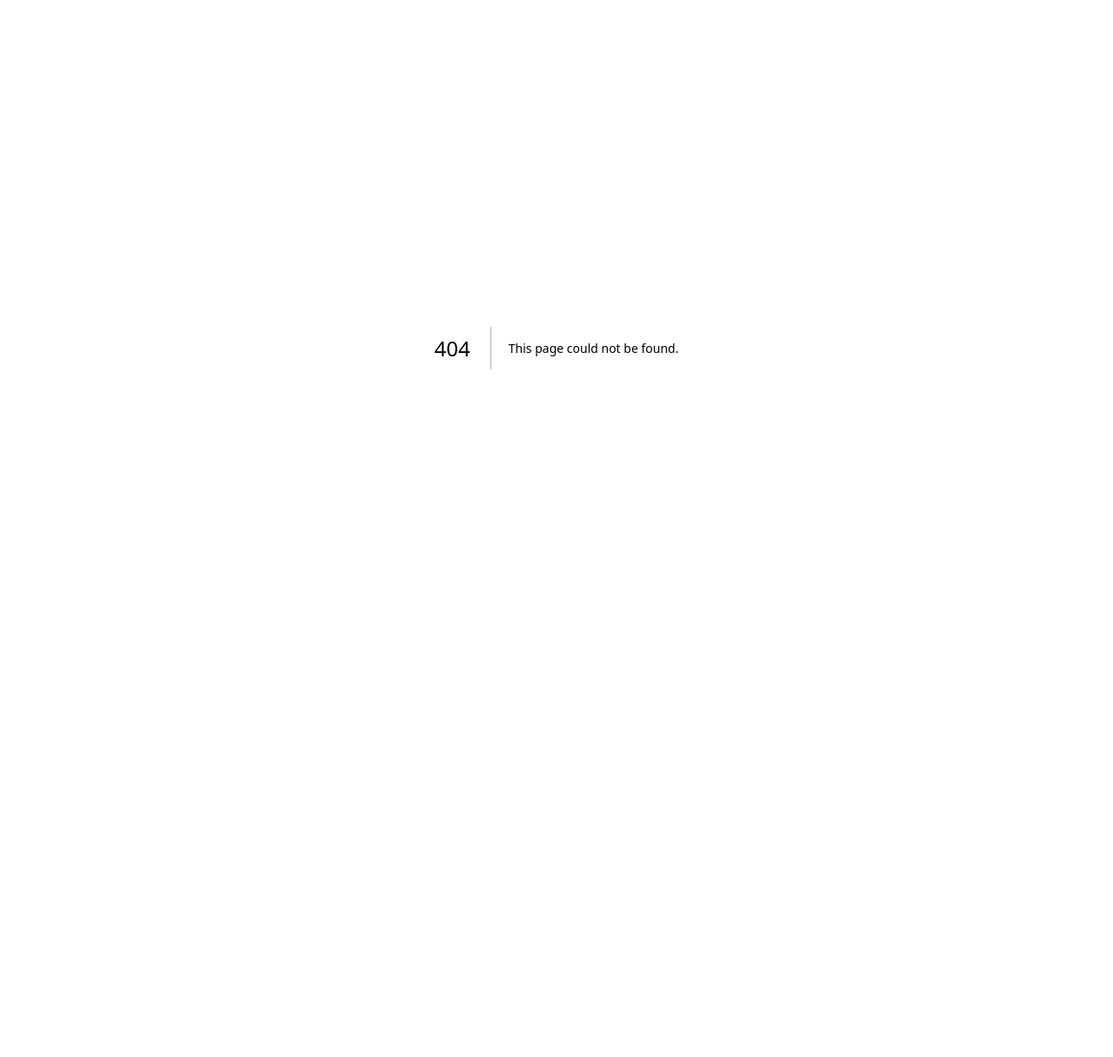
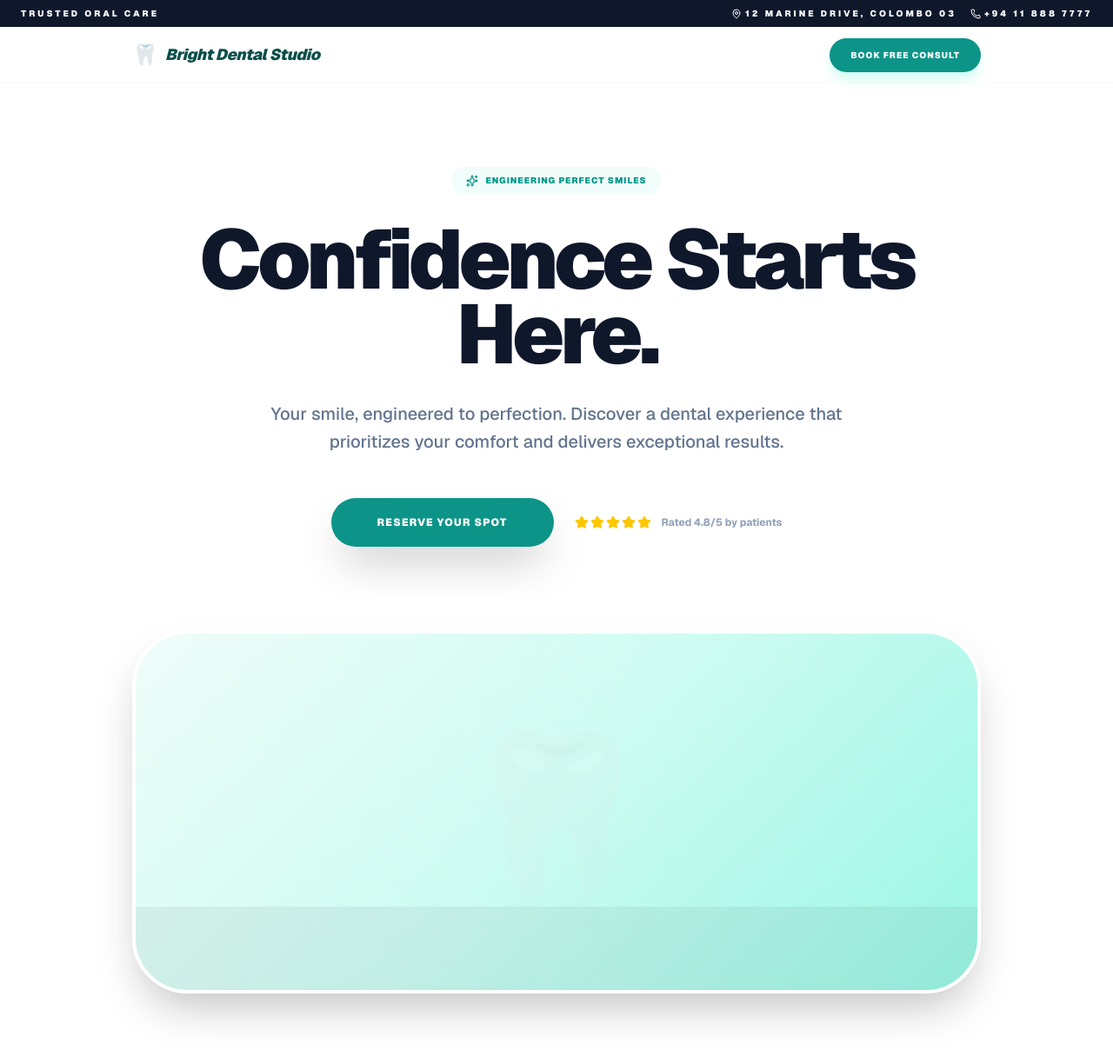
Before and after one commit to FlexSlotCustom0/FlexSlotCustom, a Next.js app in the folder frontend/: page /templates/dental-bright in a window 1280 px wide. Before the commit this address had no page. Shown: the top 1216 px of the page at 87% size. Before the commit the page ends 800 px from the top, so only its background shows below. Built offline with nearby package versions, Linux system fonts and the light colour scheme.

Commit message:
dental Bright template

```diff
--- /dev/null
+++ b/frontend/src/app/templates/dental-bright/page.tsx
@@ -0,0 +1,191 @@
+"use client";
+
+import { motion } from "framer-motion";
+import {
+  MapPin, Clock, Phone, Star, Calendar, ChevronRight,
+  Shield, Check, Sparkles, Heart, HelpCircle, Stethoscope,
+} from "lucide-react";
+import Link from "next/link";
+import { useTemplateContext } from "@/components/TemplateContext";
+
+const fadeUp = {
+  hidden: { opacity: 0, y: 20 },
+  visible: (i: number) => ({
+    opacity: 1,
+    y: 0,
+    transition: { delay: i * 0.05, duration: 0.5, ease: "easeOut" },
+  }),
+};
+
+export default function DentalBrightTemplate() {
+  const {
+    shopData: shop,
+    staff: doctors,
+    offerings: serviceCategories,
+    faqs,
+    reviews
+  } = useTemplateContext();
+
+  return (
+    <div className="min-h-screen bg-white text-slate-900 font-sans selection:bg-teal-100">
+      {/* ── Top Bar ── */}
+      <div className="bg-slate-900 text-white py-2 px-6 text-[10px] font-black uppercase tracking-[0.3em] flex justify-between items-center">
+        <span>Trusted Oral Care</span>
+        <div className="flex gap-4">
+          <span className="flex items-center gap-1"><MapPin className="w-3 h-3" /> {shop.address}</span>
+          <span className="flex items-center gap-1"><Phone className="w-3 h-3" /> {shop.phone}</span>
+        </div>
+      </div>
+
+      {/* ── Sticky Nav ── */}
+      <nav className="sticky top-0 w-full z-50 bg-white/80 backdrop-blur-xl border-b border-teal-50">
+        <div className="max-w-5xl mx-auto px-6 h-16 flex items-center justify-between">
+          <div className="flex items-center gap-2">
+            <span className="text-2xl">{shop.logo}</span>
+            <span className="font-black text-lg tracking-tight italic text-teal-900">{shop.name}</span>
+          </div>
+          <button
+            className="text-white text-[10px] font-black uppercase tracking-widest px-6 py-3 rounded-full transition-all hover:scale-[1.03] shadow-lg shadow-teal-100"
+            style={{ backgroundColor: shop.primaryColor }}
+          >
+            Book Free Consult
+          </button>
+        </div>
+      </nav>
+
+      <main className="max-w-5xl mx-auto px-6">
+        {/* ── Hero ── */}
+        <section className="py-24 text-center">
+          <motion.div initial={{ opacity: 0, scale: 0.9 }} animate={{ opacity: 1, scale: 1 }}>
+            <div className="inline-flex items-center gap-2 px-4 py-2 rounded-full bg-teal-50 text-teal-600 text-[10px] font-black uppercase tracking-widest mb-8">
+              <Sparkles className="w-3.5 h-3.5" /> Engineering Perfect Smiles
+            </div>
+            <h1 className="text-6xl md:text-8xl font-black tracking-tighter mb-8 leading-[0.9] text-slate-900">
+              Confidence Starts Here.
+            </h1>
+            <p className="text-slate-500 font-medium text-xl mb-12 max-w-2xl mx-auto leading-relaxed">
+              {shop.tagline}. Discover a dental experience that prioritizes your comfort and delivers exceptional results.
+            </p>
+            <div className="flex flex-col sm:flex-row items-center justify-center gap-6">
+               <button
+                 className="w-full sm:w-64 text-white font-black text-xs uppercase tracking-widest px-10 py-5 rounded-full shadow-2xl hover:translate-y-[-2px] transition-all"
+                 style={{ backgroundColor: shop.primaryColor }}
+               >
+                 Reserve Your Spot
+               </button>
+               <div className="flex items-center gap-3">
+                  <div className="flex items-center gap-0.5 text-yellow-400">
+                     {[1,2,3,4,5].map(i => <Star key={i} className="w-4 h-4 fill-current" />)}
+                  </div>
+                  <span className="text-xs font-bold text-slate-400">Rated {shop.rating}/5 by patients</span>
+               </div>
+            </div>
+          </motion.div>
+        </section>
+
+        {/* ── Image Feature ── */}
+        <motion.div
+           initial={{ opacity: 0, y: 40 }}
+           whileInView={{ opacity: 1, y: 0 }}
+           viewport={{ once: true }}
+           className="w-full aspect-[21/9] rounded-[4rem] overflow-hidden relative shadow-2xl border-4 border-white mb-24"
+           style={{ background: shop.bannerGradient }}
+        >
+           {!shop.bannerUrl && (
+             <div className="w-full h-full flex items-center justify-center text-[180px] grayscale opacity-10">🦷</div>
+           )}
+           <div className="absolute inset-x-0 bottom-0 p-12 bg-black/5" />
+        </motion.div>
+
+        {/* ── Benefits ── */}
+        <section className="py-20 bg-teal-50/-10 grid md:grid-cols-3 gap-12 mb-24">
+           {[
+             { t: 'Modern Tech', d: 'Intraoral scanners and 3D digital impressions.' },
+             { t: 'Painless Care', d: 'Advanced sedation options for a stress-free visit.' },
+             { t: 'Family First', d: 'Complete care for toddlers to seniors.' },
+           ].map((b, i) => (
+             <div key={i} className="text-center">
+                <div className="w-12 h-12 rounded-2xl bg-teal-50 flex items-center justify-center mx-auto mb-6">
+                   <Check className="w-6 h-6 text-teal-600" />
+                </div>
+                <h4 className="font-black text-lg mb-2 tracking-tight">{b.t}</h4>
+                <p className="text-slate-500 text-sm font-medium leading-relaxed">{b.d}</p>
+             </div>
+           ))}
+        </section>
+
+        {/* ── Specialists ── */}
+        <section className="mb-24">
+           <div className="flex justify-between items-end mb-12">
+              <div>
+                 <h2 className="text-[10px] font-black uppercase tracking-widest text-teal-600 mb-2">The Studio Team</h2>
+                 <h3 className="text-4xl font-black tracking-tight text-slate-900">Expert Clinicians.</h3>
+              </div>
+              <button className="hidden md:flex items-center gap-2 text-xs font-black uppercase tracking-widest text-slate-400 hover:text-teal-600 transition-colors">
+                 Meet Everyone <ChevronRight className="w-4 h-4" />
+              </button>
+           </div>
+
+           <div className="grid md:grid-cols-2 gap-8">
+              {doctors.map((d, i) => (
+                <div key={i} className="flex gap-8 p-8 rounded-[3rem] bg-slate-50 border border-slate-100 hover:bg-white hover:shadow-xl transition-all group">
+                   <div className="w-32 h-32 rounded-[2.5rem] bg-teal-100 overflow-hidden shrink-0 group-hover:scale-105 transition-transform">
+                      {d.imageUrl ? <img src={d.imageUrl} className="w-full h-full object-cover" /> : <div className="w-full h-full flex items-center justify-center text-4xl">{d.avatar}</div>}
+                   </div>
+                   <div className="flex flex-col justify-center">
+                      <h4 className="font-black text-xl mb-1">{d.name}</h4>
+                      <p className="text-sm text-slate-400 font-bold uppercase tracking-widest mb-3">{d.role}</p>
+                      <p className="text-xs text-slate-500 line-clamp-2 italic">“Providing results that make my patients truly happy to smile.”</p>
+                   </div>
+                </div>
+              ))}
+           </div>
+        </section>
+
+        {/* ── Services (Table) ── */}
+        <section className="mb-24">
+           <div className="p-10 rounded-[3rem] bg-teal-900 text-white relative overflow-hidden">
+              <div className="absolute top-0 right-0 p-10 opacity-10 text-[200px] leading-none">🦷</div>
+              <h3 className="text-4xl font-black mb-12 relative z-10">Signature Treatments</h3>
+              <div className="space-y-6 relative z-10">
+                 {serviceCategories.map((cat, ci) => (
+                    <div key={ci} className="space-y-3">
+                       {cat.services.map((svc: any, si: number) => (
+                          <div key={si} className="flex items-center justify-between pb-4 border-b border-white/10 hover:border-white/40 transition-colors cursor-pointer group">
+                             <div>
+                                <h4 className="font-black text-lg group-hover:text-teal-400 transition-colors">{svc.name}</h4>
+                                <p className="text-xs text-white/50 font-medium">{svc.desc}</p>
+                             </div>
+                             <div className="text-right">
+                                <span className="font-black text-xl block">{svc.price}</span>
+                                <span className="text-[10px] font-black uppercase opacity-40">{svc.duration}</span>
+                             </div>
+                          </div>
+                       ))}
+                    </div>
+                 ))}
+              </div>
+           </div>
+        </section>
+      </main>
+
+      {/* ── Quick CTA ── */}
+      <footer className="py-24 px-6 border-t border-slate-50">
+         <div className="max-w-5xl mx-auto text-center">
+            <h3 className="text-4xl font-black tracking-tighter mb-8 leading-none">Ready to transform your <span className="text-teal-600 italic">smile?</span></h3>
+            <button className="px-12 py-5 bg-slate-900 text-white rounded-full font-black text-xs uppercase tracking-widest shadow-2xl hover:scale-105 transition-all">
+               Start Your Journey
+            </button>
+            <div className="mt-20 pt-10 border-t border-slate-100 flex flex-col md:flex-row justify-between items-center gap-6 text-[10px] font-black uppercase tracking-[0.2em] text-slate-300">
+               <span>© 2026 {shop.name}</span>
+               <div className="flex gap-8">
+                  <span>HIPAA Compliant</span>
+                  <span>Board Certified</span>
+                  <span>Dental Ledger v4.0</span>
+               </div>
+            </div>
+         </div>
+      </footer>
+    </div>
+  );
+}
```
